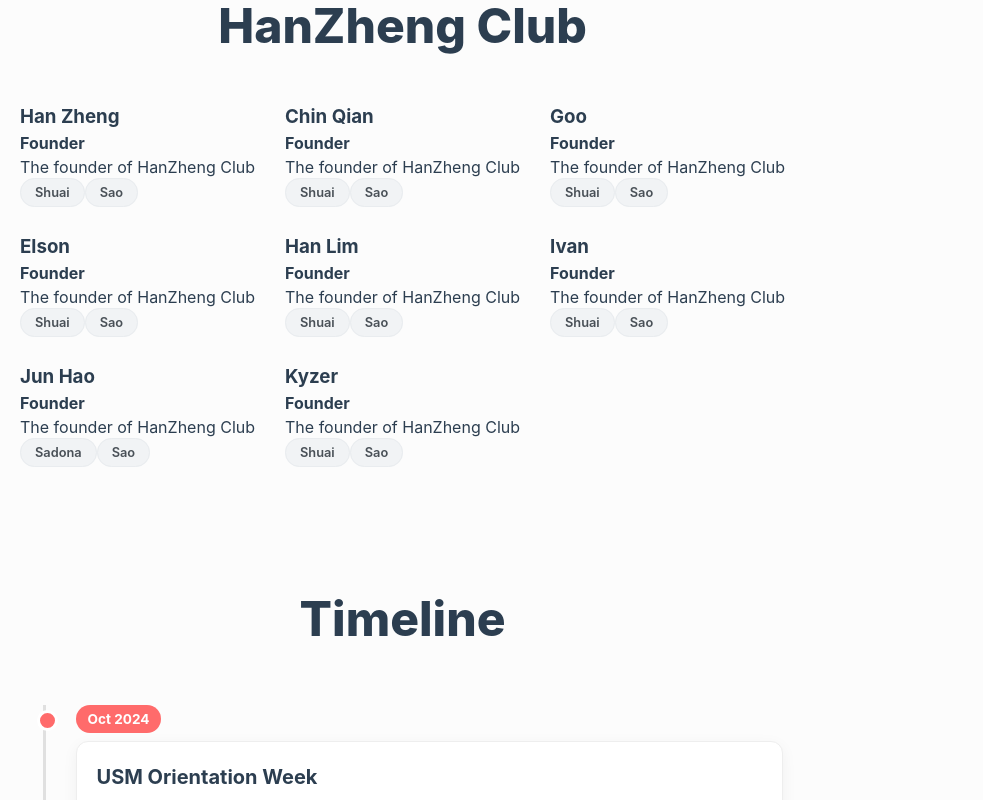
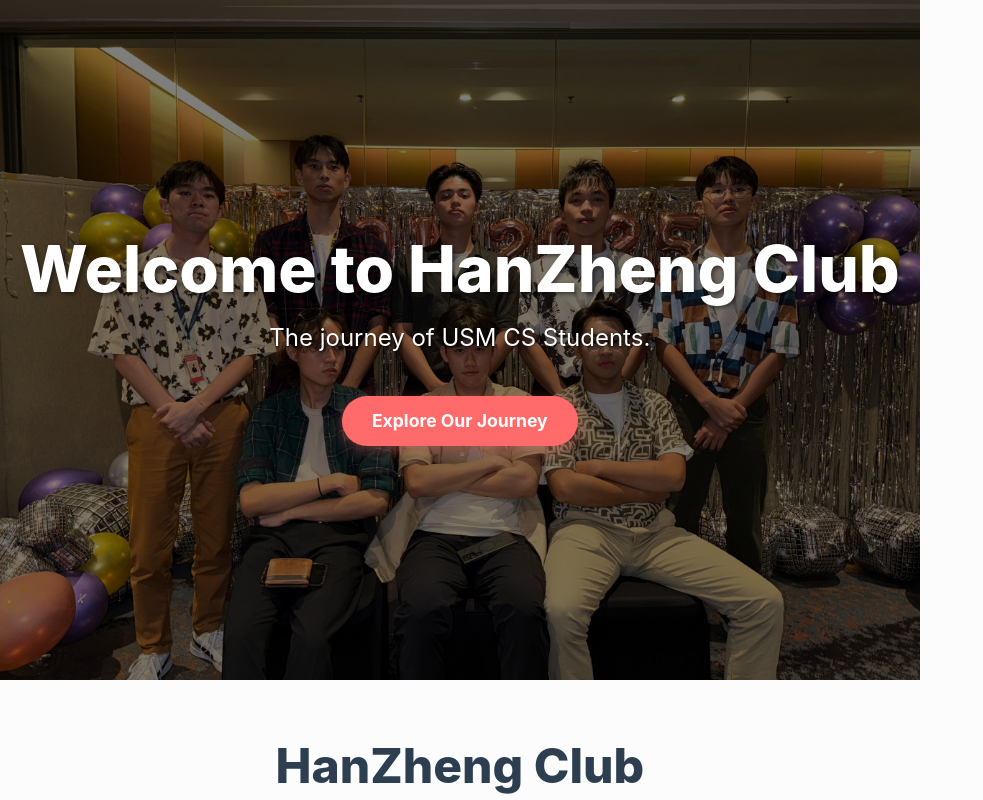
Before and after one commit to Nazarick0912/Hanzheng_Club, a React (Vite) app: page / in a window 1280 px wide. Shown: the top 800 px of the page, without its empty margins (0-983 px from the left). Built offline with nearby package versions, Linux system fonts and the light colour scheme.

Commit message:
added hero section

```diff
--- /dev/null
+++ b/src/components/HeroSection/HeroSection.css
@@ -0,0 +1,65 @@
+.hero-container {
+    background: url('/hero-bg.jpg') center center/cover no-repeat;
+    height: 85vh;
+    width: 100%;
+    display: flex;
+    flex-direction: column;
+    justify-content: center;
+    align-items: center;
+    box-shadow: inset 0 0 0 1000px rgba(0, 0, 0, 0.5);
+    color: #fff;
+    text-align: center;
+    padding: 0 20px;
+    margin-bottom: 60px;
+}
+
+.hero-container h1 {
+    font-size: 4rem;
+    margin-bottom: 16px;
+    font-weight: 800;
+    text-shadow: 2px 2px 4px rgba(0,0,0,0.5);
+}
+
+.hero-container p {
+    font-size: 1.5rem;
+    margin-bottom: 40px;
+    max-width: 600px;
+    text-shadow: 1px 1px 2px rgba(0,0,0,0.5);
+}
+
+.button {
+    padding: 12px 30px;
+    border-radius: 50px;
+    outline: none;
+    border: none;
+    cursor: pointer;
+    font-size: 1.1rem;
+    font-weight: 700;
+    transition: all 0.3s ease;
+    text-decoration: none;
+    display: inline-block;
+}
+
+.button-primary {
+    background-color: #ff6b6b;
+    color: #fff;
+    box-shadow: 0 4px 15px rgba(255, 107, 107, 0.4);
+}
+
+.button-primary:hover {
+    background-color: #ff5252;
+    transform: translateY(-3px);
+    box-shadow: 0 6px 20px rgba(255, 107, 107, 0.6);
+}
+
+@media screen and (max-width: 768px) {
+    .hero-container {
+        height: 70vh;
+    }
+    .hero-container h1 {
+        font-size: 2.8rem;
+    }
+    .hero-container p {
+        font-size: 1.2rem;
+    }
+}
--- /dev/null
+++ b/src/components/HeroSection/HeroSection.jsx
@@ -0,0 +1,18 @@
+import './HeroSection.css'
+
+const HeroSection = () => {
+    return (
+        <div className='hero-container'>
+            <h1>Welcome to HanZheng Club</h1>
+            <p>The journey of USM CS Students.</p>
+
+            <div className="hero-buttons">
+                <a href="/timeline" className="button button-primary">
+                    Explore Our Journey
+                </a>
+            </div>
+        </div>
+    )
+}
+
+export default HeroSection
--- a/src/pages/Home.jsx
+++ b/src/pages/Home.jsx
@@ -1,4 +1,5 @@
 import hanzheng_pic from '../assets/hanzheng.jpg'
+import HeroSection from '../components/HeroSection/HeroSection'
 import Timeline from '../components/Timeline/Timeline'
 import '../css/Home.css'
 
@@ -81,6 +82,7 @@ function Home() {
 
     return (
         <div>
+            <HeroSection />
             <section>
                 <h1 className="section-title">HanZheng Club</h1>
                 <div className="member-container">
```
Also changed, not shown: public/hero-bg.jpg (added).
